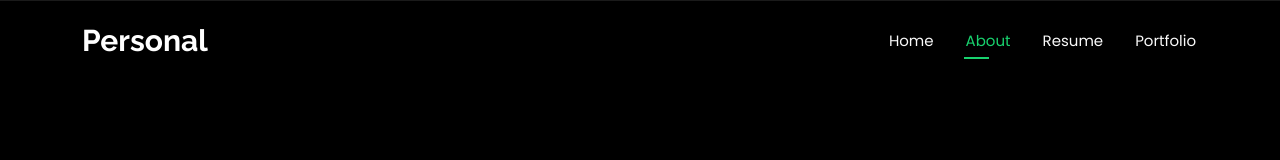
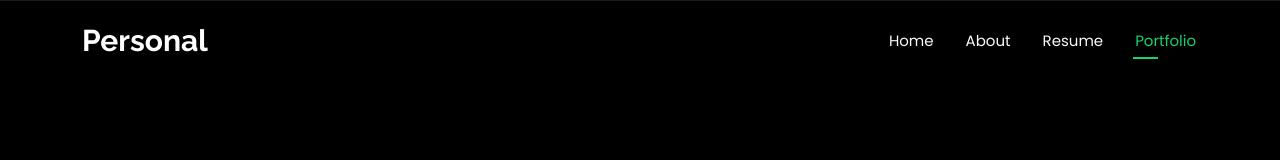
Before and after one commit to crpa-dev/My-CV, a plain HTML site: page portfolio.html in a window 1280 px wide. Shown: the top 160 px of the page. Drawn offline with Linux system fonts and the light colour scheme.

Commit message:
Update portfolio.html

```diff
--- a/portfolio.html
+++ b/portfolio.html
@@ -50,10 +50,10 @@
       <nav id="navmenu" class="navmenu">
         <ul>
           <li><a href="index.html">Home</a></li>
-          <li><a href="about.html" class="active">About</a></li>
+          <li><a href="about.html">About</a></li>
           <li><a href="resume.html">Resume</a></li>
           <!--li><a href="services.html">Skills</a></li-->
-          <li><a href="portfolio.html">Portfolio</a></li>
+          <li><a href="portfolio.html" class="active">Portfolio</a></li>
           <!--li class="dropdown"><a href="#"><span>Dropdown</span> <i class="bi bi-chevron-down toggle-dropdown"></i></a>
             <ul>
               <li><a href="#">Dropdown 1</a></li>
```
